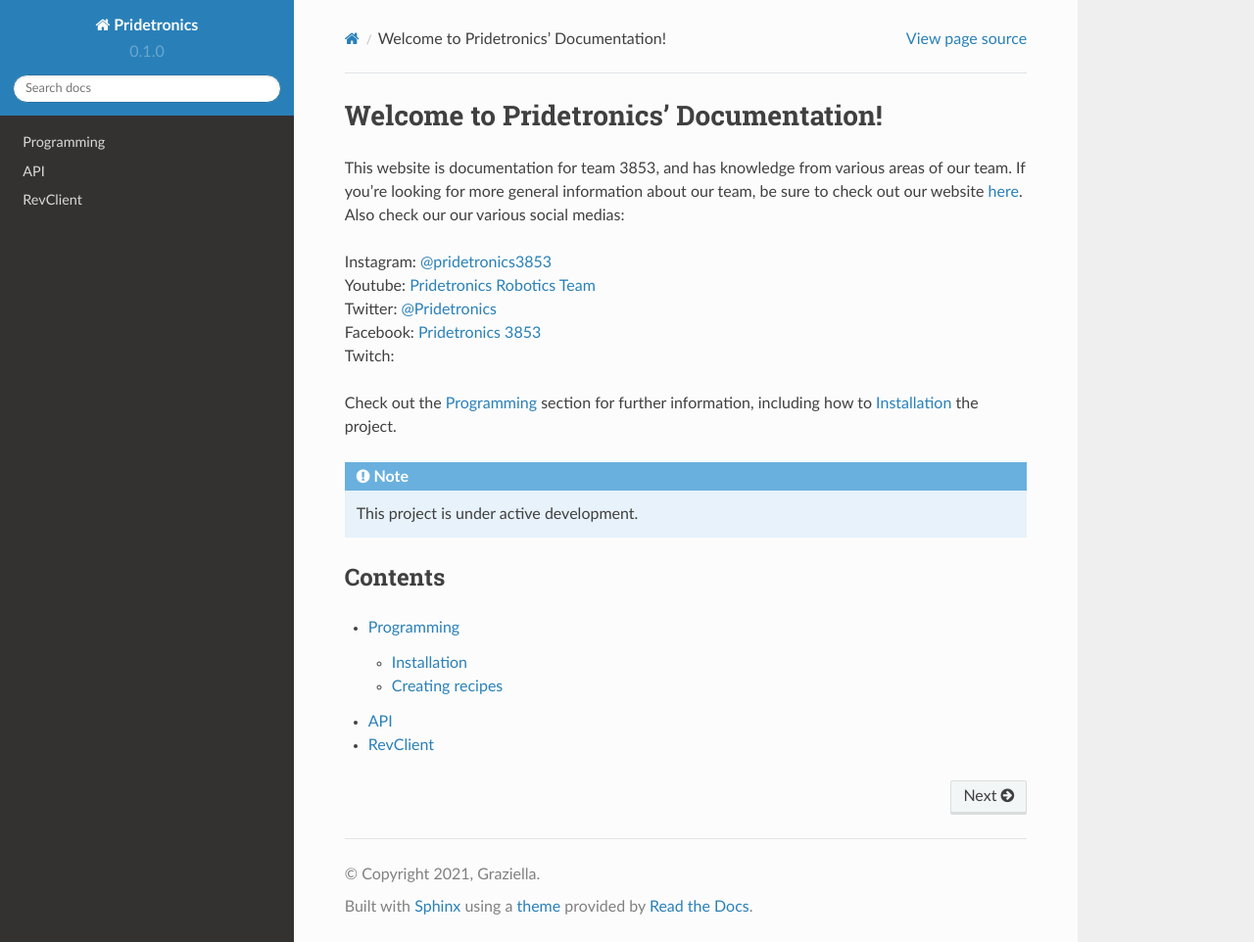
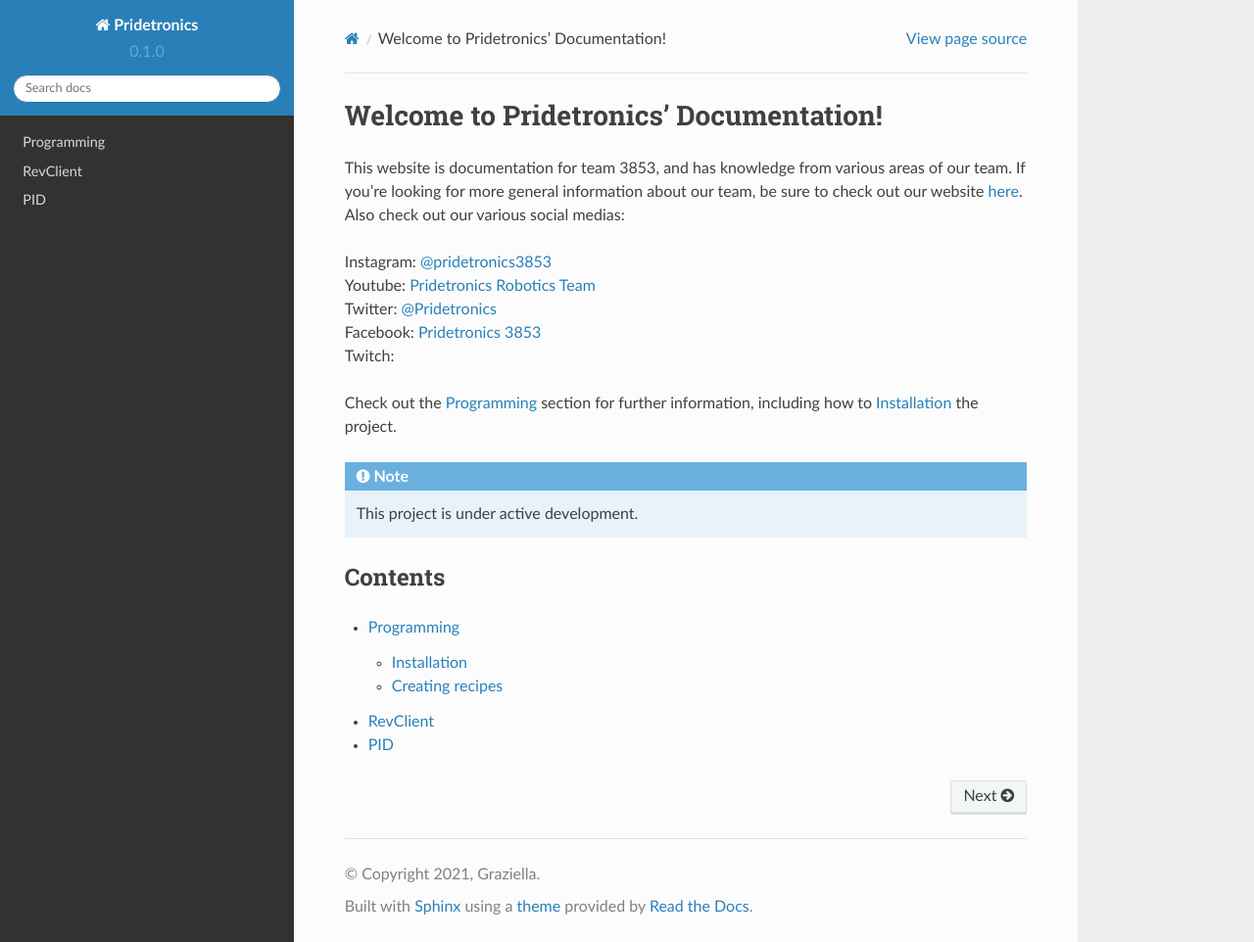
Before and after one commit to KaterinaDeeter/3853-Documentation, a Sphinx documentation site: the page built from docs/source/index.rst, in a window 1280 px wide and 962 px high. Shown: the whole window at 98% size. Built offline with Sphinx 7.4.7 and the Read the Docs theme 2.0.0, drawn with Linux system fonts in a browser that asks for light colours.

Commit message:
Updated Index (remove API later)

```diff
--- a/docs/source/index.rst
+++ b/docs/source/index.rst
@@ -4,7 +4,7 @@
 This website is documentation for team 3853, and has knowledge from various areas of our team.
 If you're looking for more general information about our team, be sure to check out our website
 `here <https://www.pridetronics.com/>`_.
-Also check our our various social medias:
+Also check out our various social medias:
 
 | Instagram: `@pridetronics3853 <https://www.instagram.com/pridetronics3853/?hl=en/>`_
 | Youtube: `Pridetronics Robotics Team <https://www.youtube.com/channel/UCOgZtTsdvrcrhVNaMPUulmQ/>`_
@@ -25,5 +25,5 @@
 .. toctree::
 
    usage
-   api
    revclient
+   PID
```
